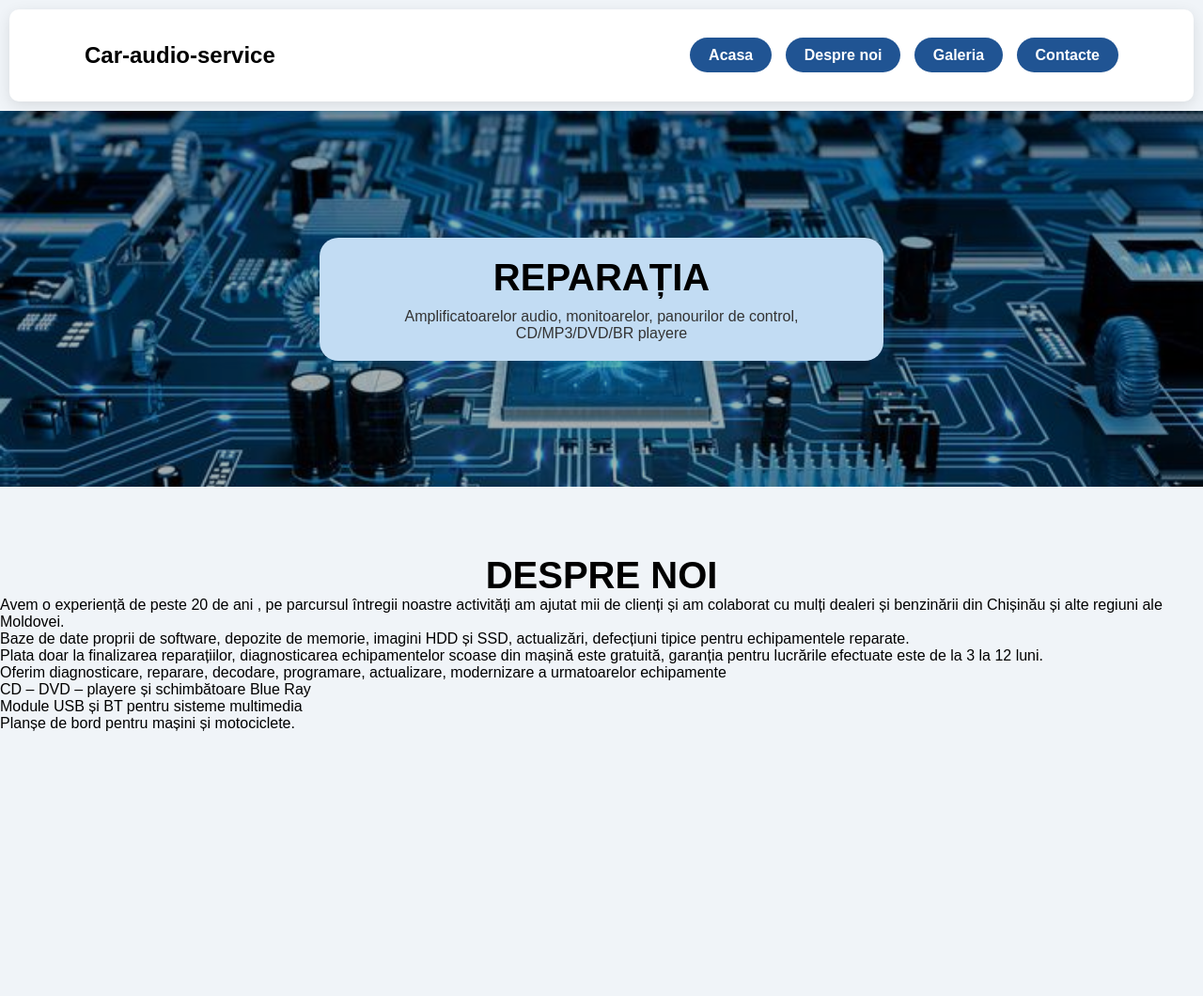
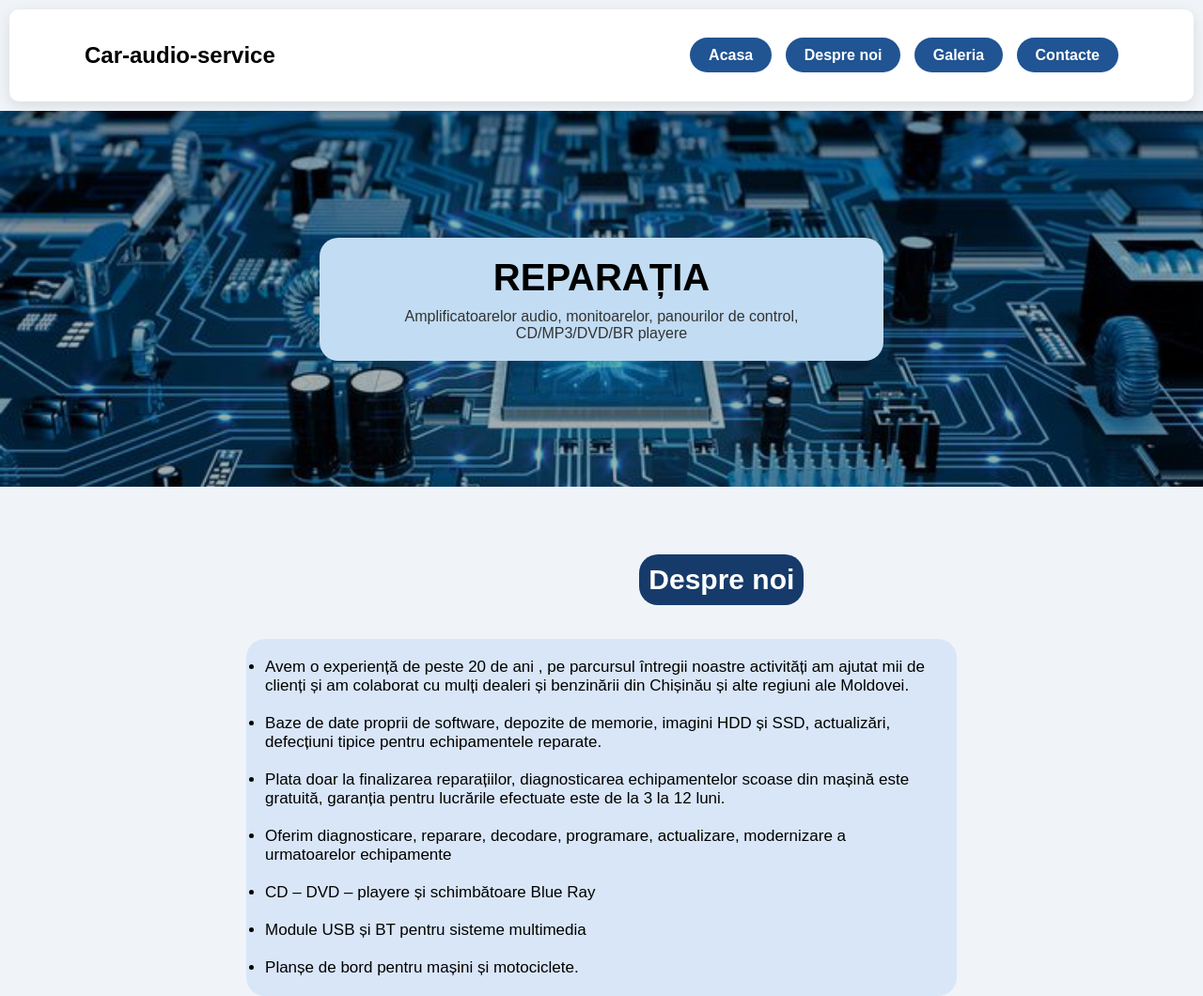
Before and after one commit to shenn3ru/Car-audio-service, a plain HTML site: page index.html in a window 1280 px wide. Shown: the whole page at 94% size. Before the commit the page ends 800 px from the top, so only its background shows below. Drawn offline with Linux system fonts and the light colour scheme.

Commit message:
Am rescris despre

```diff
--- a/index.html
+++ b/index.html
@@ -27,17 +27,18 @@
 
     <script src="java.js"></script>
     <br> <br> <br> <br>
-    <section id="despre" class="despre">
-        <h2> Despre noi </h2>
+
+        <h2> <div class="dn">Despre noi </div></h2>
+        <br><br>
+        <section class="text">
         <ul>
-            <li> Avem o experiență de peste 20 de ani , pe parcursul întregii noastre activități am ajutat mii de clienți și am colaborat cu mulți dealeri și benzinării din Chișinău și alte regiuni ale Moldovei. </li>
-            <li> Baze de date proprii de software, depozite de memorie, imagini HDD și SSD, actualizări, defecțiuni tipice pentru echipamentele reparate.  </li>
-            <li> Plata doar la finalizarea reparațiilor, diagnosticarea echipamentelor scoase din mașină este gratuită, garanția pentru lucrările efectuate este de la 3 la 12 luni.  </li>
-            <li> Oferim diagnosticare, reparare, decodare, programare, actualizare, modernizare a urmatoarelor echipamente</li>
-            <li> CD – DVD – playere și schimbătoare Blue Ray</li>
-            <li> Module USB și BT pentru sisteme multimedia</li>
+            <li> Avem o experiență de peste 20 de ani , pe parcursul întregii noastre activități am ajutat mii de clienți și am colaborat cu mulți dealeri și benzinării din Chișinău și alte regiuni ale Moldovei. </li><br>
+            <li> Baze de date proprii de software, depozite de memorie, imagini HDD și SSD, actualizări, defecțiuni tipice pentru echipamentele reparate.  </li><br>
+            <li> Plata doar la finalizarea reparațiilor, diagnosticarea echipamentelor scoase din mașină este gratuită, garanția pentru lucrările efectuate este de la 3 la 12 luni.  </li><br>
+            <li> Oferim diagnosticare, reparare, decodare, programare, actualizare, modernizare a urmatoarelor echipamente</li><br>
+            <li> CD – DVD – playere și schimbătoare Blue Ray</li><br>
+            <li> Module USB și BT pentru sisteme multimedia</li><br>
             <li> Planșe de bord pentru mașini și motociclete.</li>
-
           </ul>
 
     </section>
--- a/style.css
+++ b/style.css
@@ -86,10 +86,27 @@ header .logo {
 ul {
     list-style-type: disc;
 }
-.despre h2 {
-font-weight: bold;
-text-transform: uppercase;
-font-size: 40px;
-text-align: center;
+.text {
+    font-size: 17px;
+    background: #d9e6f7;
+    padding: 20px 20px;
+    border-radius: 20px;
+    margin-left: 20px;
+    width: 20cm;
+    margin: 0 auto;
+    text-align: left;
 
 }
+.dn {
+    text-decoration: none;
+    color: white;
+    background: #163b6b;
+    padding: 10px 10px;
+    border-radius: 20px;
+    font-size: 30px;
+    font-weight: bold;
+    margin-left: 18cm;
+    display: inline-block;
+    text-align: center;
+
+}
```
